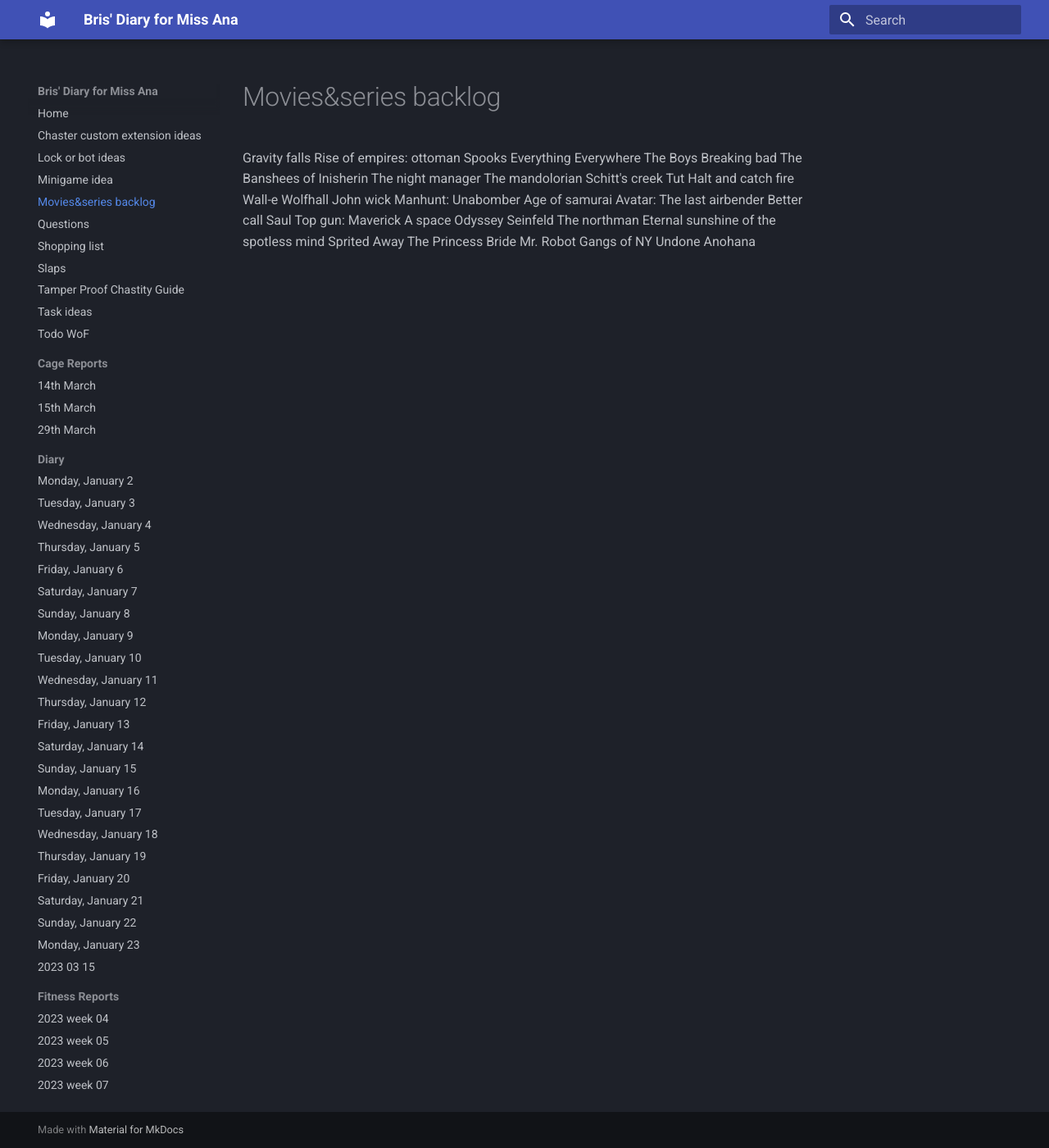
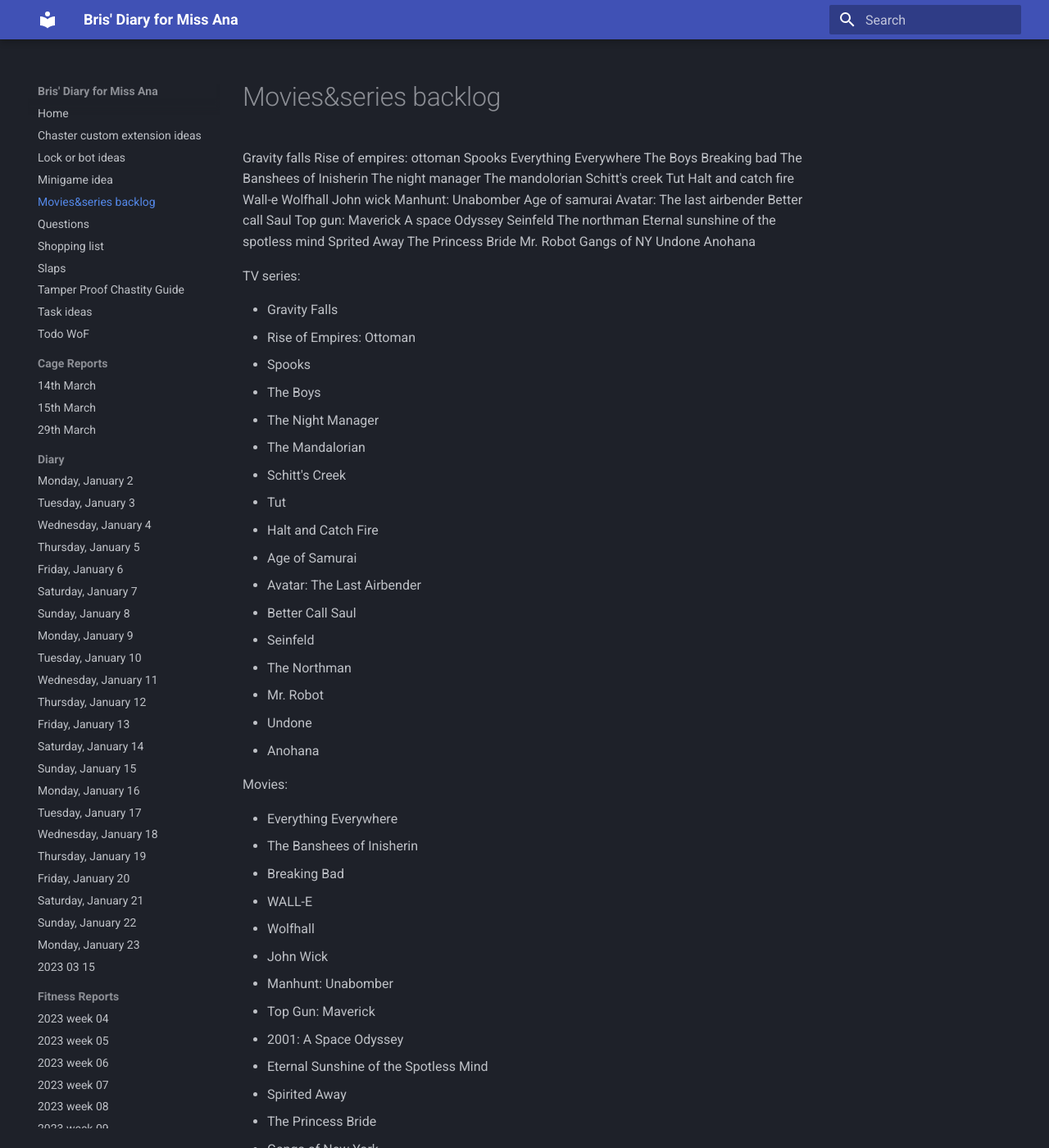
Before and after one commit to bris00/DFMA, an MkDocs documentation site: the page built from diary/Movies&series backlog.md, in a window 1280 px wide and 1400 px high. Shown: the whole window at 82% size. Built offline with MkDocs 1.6.1 and Material for MkDocs 9.7.7, drawn with Linux system fonts in a browser that asks for light colours.

Commit message:
vault backup: 2023-05-10 15:10:28
Affected files:
diary/.obsidian/workspace.json
diary/Movies&series backlog.md
diary/Todo - WoF.md

```diff
--- a/diary/Movies&series backlog.md
+++ b/diary/Movies&series backlog.md
@@ -28,3 +28,39 @@ Mr. Robot
 Gangs of NY
 Undone
 Anohana
+
+TV series:
+
+-   Gravity Falls
+-   Rise of Empires: Ottoman
+-   Spooks
+-   The Boys
+-   The Night Manager
+-   The Mandalorian
+-   Schitt's Creek
+-   Tut
+-   Halt and Catch Fire
+-   Age of Samurai
+-   Avatar: The Last Airbender
+-   Better Call Saul
+-   Seinfeld
+-   The Northman
+-   Mr. Robot
+-   Undone
+-   Anohana
+
+Movies:
+
+-   Everything Everywhere
+-   The Banshees of Inisherin
+-   Breaking Bad
+-   WALL-E
+-   Wolfhall
+-   John Wick
+-   Manhunt: Unabomber
+-   Top Gun: Maverick
+-   2001: A Space Odyssey
+-   Eternal Sunshine of the Spotless Mind
+-   Spirited Away
+-   The Princess Bride
+-   Gangs of New York
```
Also changed, not shown: diary/Todo - WoF.md (+1 -1 lines), 1 other file.
